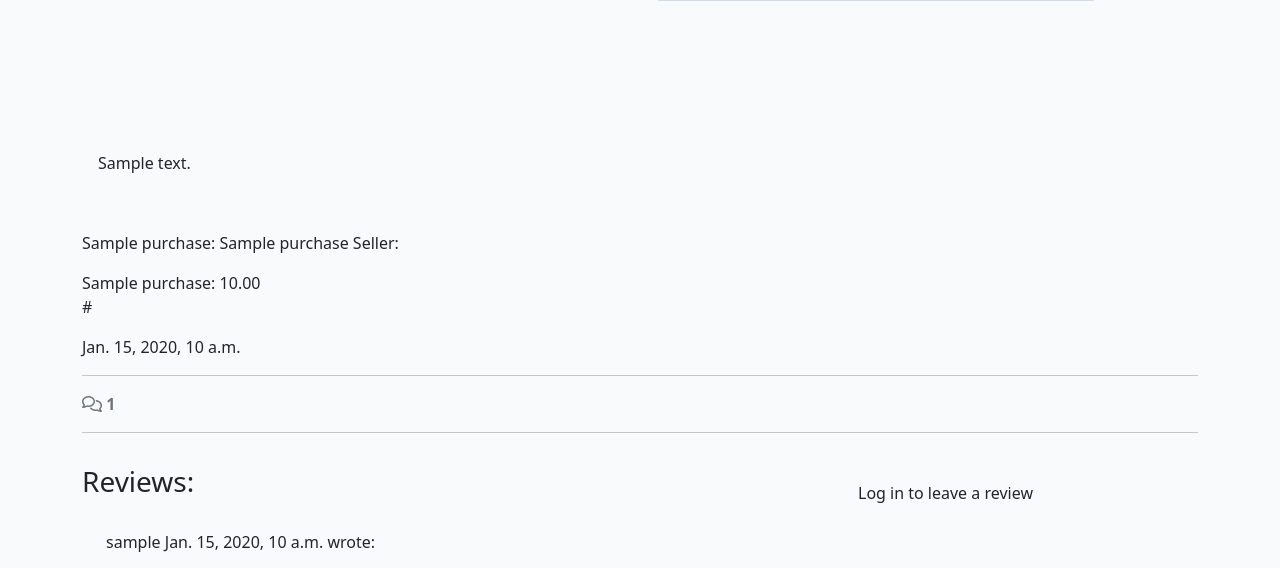
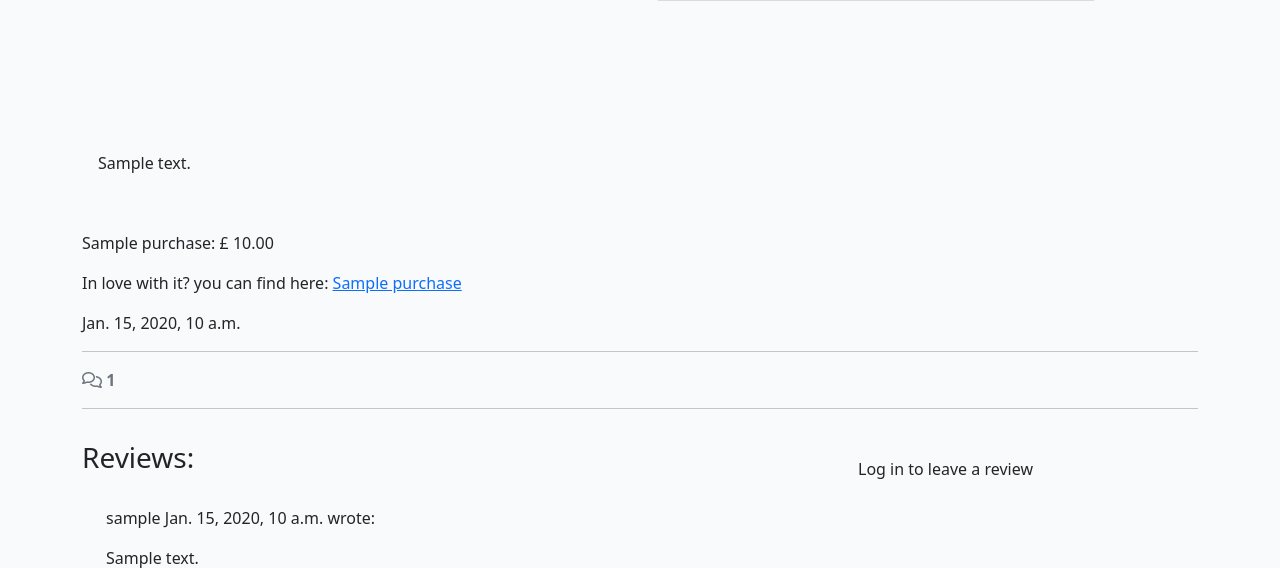
Before and after one commit to martinamicaela/final_project_blog_1, a Django app: a page that uses blog/templates/blog/post_detail.html in a window 1280 px wide. Shown: the part 504-1072 px from the top of the page. Run offline with Django 4.2, Linux system fonts and the light colour scheme; tables that the repository leaves empty hold one stand-in row (values such as "Sample post"); grey boxes marked "Sample" are stand-in pictures; some libraries are stand-ins or nearby versions; some web fonts are replaced.

Commit message:
add link for store where to find the product and info price

```diff
--- a/blog/templates/blog/post_detail.html
+++ b/blog/templates/blog/post_detail.html
@@ -43,15 +43,12 @@
     <div class="col-12">
         {% for purchase in purchases %}
         <p class="font-weight-bold">
-            {{purchase.product_name}}:
-            <span class="font-weight-normal">
-                {{purchase.product_name}}
-
-            </span> Seller:
+            {{purchase.product_name}}: <span>£ {{purchase.price}}</span>
           </p>
         <div>
-            {{purchase.store_name}}: <pan>{{purchase.price}}</pan>
-            <p>{{purchase.product_link}}</p>
+          In love with it? you can find here:
+          <a href="{{purchase.product_link}}"> {{purchase.store_name}}</a>
+
 
         </div>
     </p>
```
